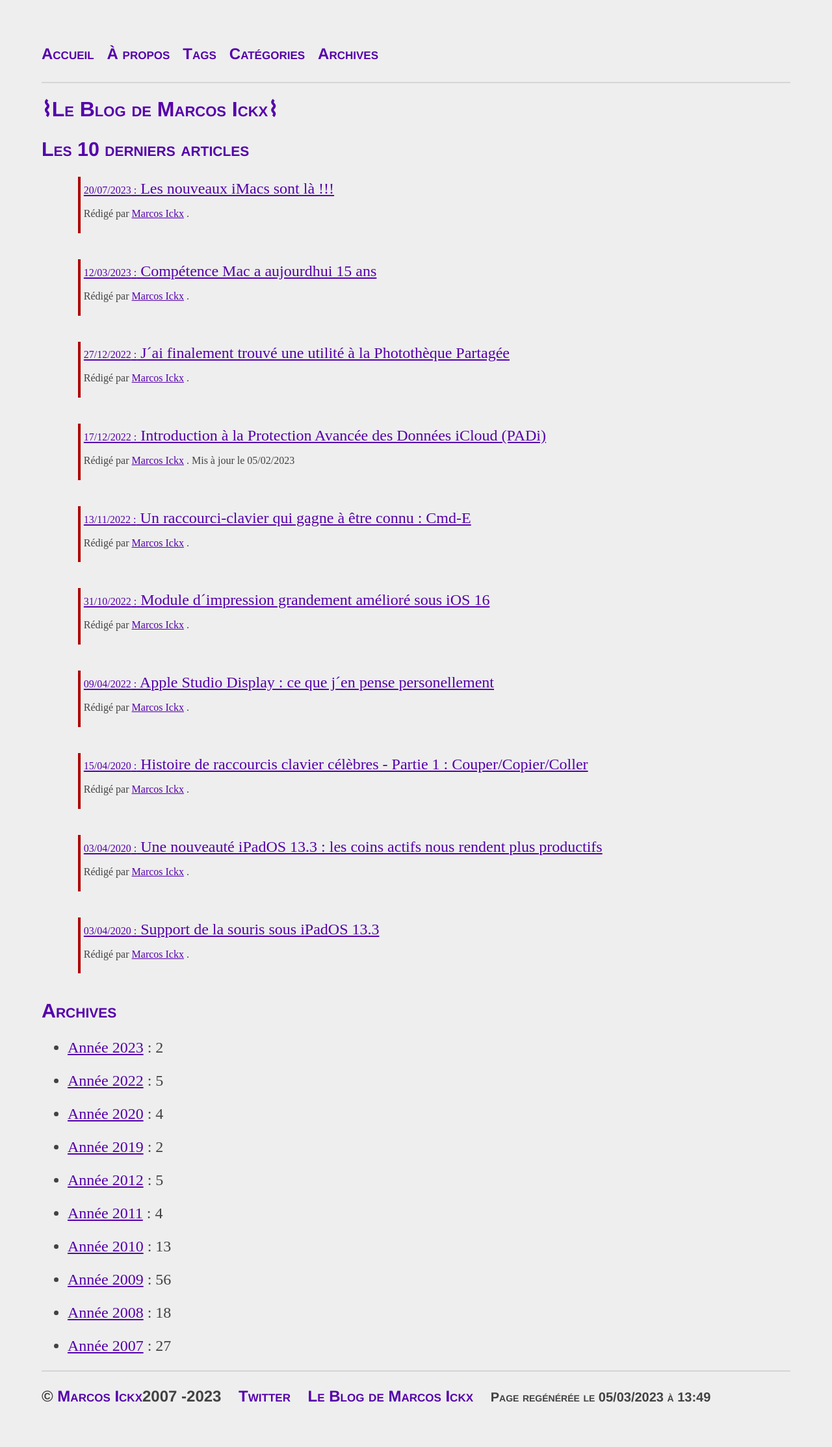
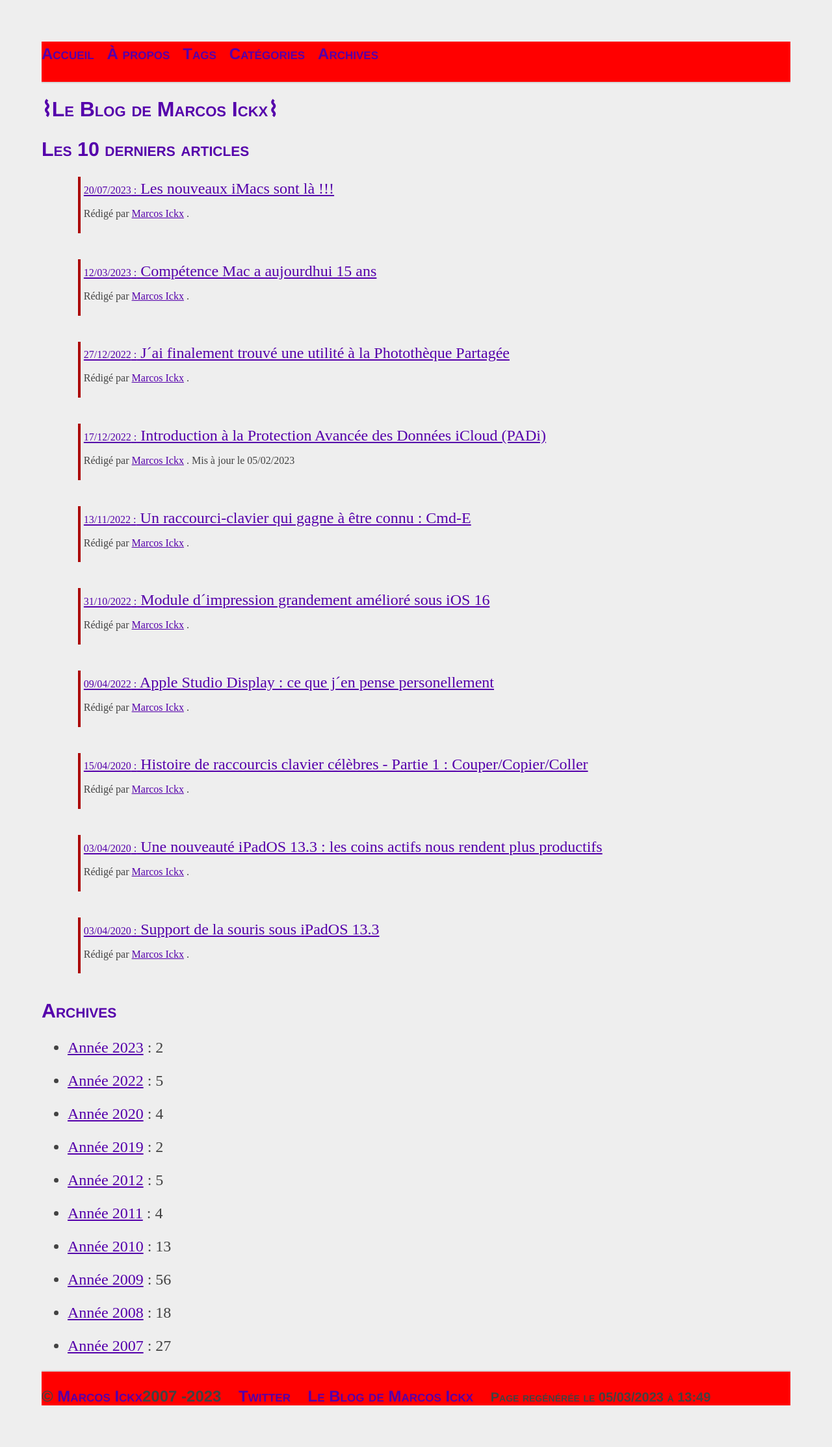
Before and after one commit to MarcosIckx/PreviewMarcosxNet, a Jekyll site: the page built from index.html, in a window 1280 px wide. Shown: the whole page at 65% size. Built offline with Jekyll 4.4.1, drawn with Linux system fonts in a browser that asks for light colours.

Commit message:
Update main.css

```diff
--- a/css/main.css
+++ b/css/main.css
@@ -59,6 +59,7 @@
 /* Règles pour barre de navigation (nav) au-dessus des pages. */
 /* ligne séparatrice pour bien séparer la barre de menu du reste */
 nav {
+  background-color: red;
   border-bottom: 0.1250rem solid var(--footer-color);
   font-size: 1rem;
 }
@@ -130,6 +131,7 @@
 on a des footer par article et par secrion aussi.
 mais ils nˆauront pas le même reglage,*/
 body>footer {
+    background-color: red;
     border-top: 0.1250rem solid var(--footer-color);
     font-size: 1rem;
 }
```
